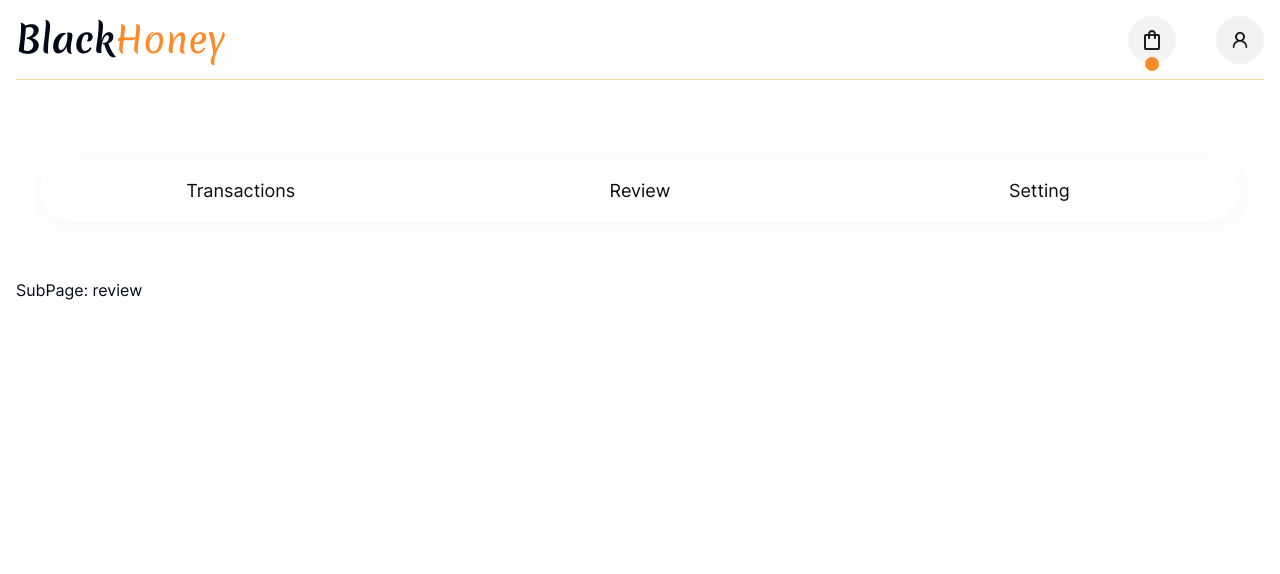
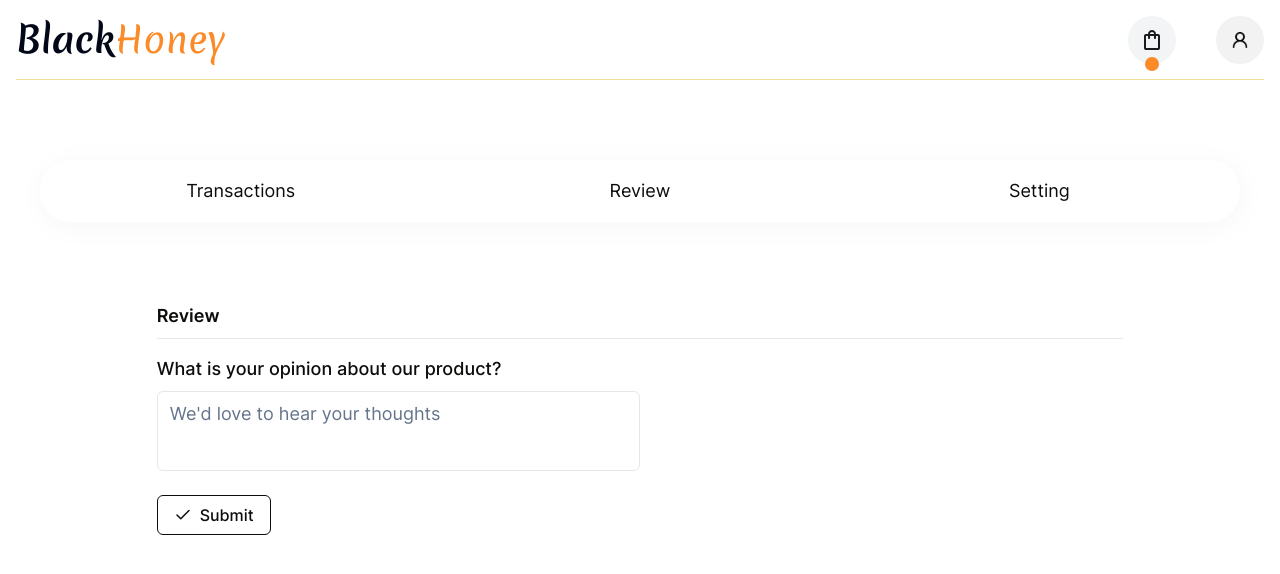
Before and after one commit to ngrwisnu/black-honey-website, a Next.js app: page /dashboard/review in a window 1280 px wide. Shown: the top 574 px of the page. Built offline with nearby package versions, Linux system fonts and the light colour scheme.

Commit message:
feat(dashboard/review): create textarea for the review message

```diff
--- a/app/(dashboard)/dashboard/[subPage]/page.tsx
+++ b/app/(dashboard)/dashboard/[subPage]/page.tsx
@@ -1,3 +1,4 @@
+import ReviewPage from "@/components/ui/dashboard/review-page";
 import SettingPage from "@/components/ui/dashboard/setting-page";
 import React from "react";
 
@@ -6,6 +7,10 @@ const SubPage = ({ params }: { params: { subPage: string } }) => {
     return <SettingPage />;
   }
 
+  if (params.subPage === "review") {
+    return <ReviewPage />;
+  }
+
   return <h1>SubPage: {params.subPage}</h1>;
 };
 
--- a/components/ui/dashboard/content-section.tsx
+++ b/components/ui/dashboard/content-section.tsx
@@ -13,7 +13,7 @@ const ContentSection: React.FC<ContentSectionProps> = ({
 }) => {
   return (
     <section
-      className="flex p-4 w-4/5 flex-col items-center gap-14 rounded-lg bg-white text-body-primary text-lg"
+      className="flex p-4 w-full sm:w-4/5 flex-col items-center gap-14 rounded-lg bg-white text-body-primary text-lg"
       {...props}
     >
       {children}
--- a/components/ui/dashboard/form-area.tsx
+++ b/components/ui/dashboard/form-area.tsx
@@ -17,7 +17,7 @@ import { Input } from "../input";
 import { Button } from "../button";
 import { Check } from "lucide-react";
 
-const FormArea = ({ fields }: { fields: string[] }) => {
+const FormArea = ({ fields }: { fields: { name: string; type: string }[] }) => {
   const form = useForm<z.infer<typeof addressSchema>>({
     resolver: zodResolver(addressSchema),
     defaultValues: {
@@ -41,16 +41,20 @@ const FormArea = ({ fields }: { fields: string[] }) => {
         onSubmit={form.handleSubmit(submitHandler)}
         className="w-full"
       >
-        {fields.map((item) => (
+        {fields?.map((item) => (
           <FormField
-            key={item}
+            key={item.name}
             control={form.control}
-            name={item.toLowerCase().replace(/\s/g, "_")}
+            name={item.name.toLowerCase().replace(/\s/g, "_")}
             render={({ field }) => (
               <FormItem className="py-2">
-                <FormLabel className="text-lg">{item}</FormLabel>
+                <FormLabel className="text-lg">{item.name}</FormLabel>
                 <FormControl className="mt-[10px]">
-                  <Input {...field} className="text-lg border-gray-200" />
+                  <Input
+                    {...field}
+                    type={item.type}
+                    className="text-lg border-gray-200"
+                  />
                 </FormControl>
                 <FormMessage />
               </FormItem>
--- /dev/null
+++ b/components/ui/dashboard/review-page.tsx
@@ -0,0 +1,86 @@
+"use client";
+
+import React from "react";
+import ContentSection from "./content-section";
+import ContentWrapper from "./content-wrapper";
+import ContentHeader from "./content-header";
+import ContentBody from "./content-body";
+import { useForm } from "react-hook-form";
+import { z } from "zod";
+import { reviewSchema } from "@/validations/review-form";
+import { zodResolver } from "@hookform/resolvers/zod";
+import {
+  Form,
+  FormControl,
+  FormField,
+  FormItem,
+  FormLabel,
+  FormMessage,
+} from "../form";
+import { Textarea } from "../textarea";
+import { Button } from "../button";
+import { Check } from "lucide-react";
+
+const ReviewPage = () => {
+  const form = useForm<z.infer<typeof reviewSchema>>({
+    resolver: zodResolver(reviewSchema),
+    defaultValues: {
+      rating: 0,
+      message: "",
+    },
+  });
+
+  const submitHandler = (data: z.infer<typeof reviewSchema>) => {
+    console.log(data);
+  };
+
+  return (
+    <div className="w-full flex justify-center">
+      <ContentSection aria-label="Review section">
+        <ContentWrapper>
+          <ContentHeader title="Review" />
+          <ContentBody>
+            <Form {...form}>
+              <form
+                action=""
+                onSubmit={form.handleSubmit(submitHandler)}
+                className="w-full"
+              >
+                <FormField
+                  control={form.control}
+                  name="message"
+                  render={({ field }) => (
+                    <FormItem>
+                      <FormLabel className="text-lg">
+                        What is your opinion about our product?
+                      </FormLabel>
+                      <FormControl className="mt-[10px]">
+                        <Textarea
+                          {...field}
+                          placeholder="We'd love to hear your thoughts"
+                          className="resize-none sm:w-1/2 text-lg border-gray-200"
+                        />
+                      </FormControl>
+                      <FormMessage />
+                    </FormItem>
+                  )}
+                />
+                <Button
+                  variant="outline"
+                  className="border-body-primary gap-2 mt-6"
+                >
+                  <span>
+                    <Check size={18} />
+                  </span>
+                  <span>Submit</span>
+                </Button>
+              </form>
+            </Form>
+          </ContentBody>
+        </ContentWrapper>
+      </ContentSection>
+    </div>
+  );
+};
+
+export default ReviewPage;
--- a/components/ui/dashboard/setting-page.tsx
+++ b/components/ui/dashboard/setting-page.tsx
@@ -9,12 +9,12 @@ import FormArea from "./form-area";
 
 const SettingPage = () => {
   const fields = [
-    "Full address",
-    "City",
-    "Province",
-    "Postal code",
-    "Phone",
-    "Recipient name",
+    { name: "Full address", type: "text" },
+    { name: "City", type: "text" },
+    { name: "Province", type: "text" },
+    { name: "Postal code", type: "text" },
+    { name: "Phone", type: "text" },
+    { name: "Recipient name", type: "text" },
   ];
 
   return (
--- /dev/null
+++ b/components/ui/textarea.tsx
@@ -0,0 +1,24 @@
+import * as React from "react"
+
+import { cn } from "@/lib/utils"
+
+export interface TextareaProps
+  extends React.TextareaHTMLAttributes<HTMLTextAreaElement> {}
+
+const Textarea = React.forwardRef<HTMLTextAreaElement, TextareaProps>(
+  ({ className, ...props }, ref) => {
+    return (
+      <textarea
+        className={cn(
+          "flex min-h-[80px] w-full rounded-md border border-input bg-background px-3 py-2 text-sm ring-offset-background placeholder:text-muted-foreground focus-visible:outline-none focus-visible:ring-2 focus-visible:ring-ring focus-visible:ring-offset-2 disabled:cursor-not-allowed disabled:opacity-50",
+          className
+        )}
+        ref={ref}
+        {...props}
+      />
+    )
+  }
+)
+Textarea.displayName = "Textarea"
+
+export { Textarea }
--- a/next.config.js
+++ b/next.config.js
@@ -1,4 +1,4 @@
 /** @type {import('next').NextConfig} */
-const nextConfig = {}
+const nextConfig = {};
 
-module.exports = nextConfig
+module.exports = nextConfig;
--- a/validations/address-form.ts
+++ b/validations/address-form.ts
@@ -2,11 +2,11 @@ import { z } from "zod";
 
 export const addressSchema = z
   .object({
-    full_address: z.string(),
-    city: z.string(),
-    province: z.string(),
+    full_address: z.string({ required_error: "Address is required" }),
+    city: z.string({ required_error: "City is required" }),
+    province: z.string({ required_error: "Province is required" }),
     postal_code: z.string().regex(/\d{5}/g, { message: "Number only" }),
     phone: z.string().min(10).max(12).startsWith("08"),
-    recipient_name: z.string(),
+    recipient_name: z.string({ required_error: "Name is required" }),
   })
   .required();
--- /dev/null
+++ b/validations/review-form.ts
@@ -0,0 +1,6 @@
+import { z } from "zod";
+
+export const reviewSchema = z.object({
+  rating: z.number().nonnegative(),
+  message: z.string().max(255).optional(),
+});
```
